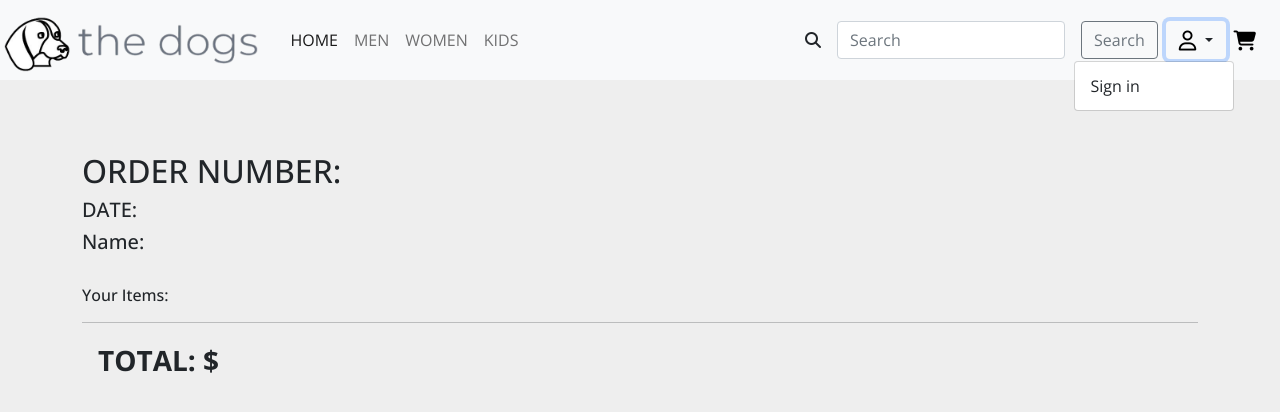
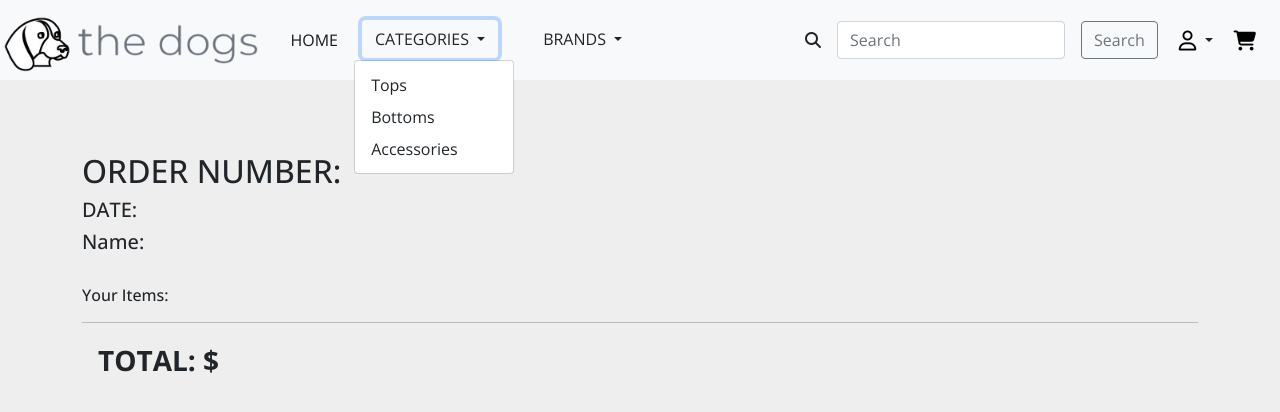
Before and after one commit to leongli/dogs, a PHP site: page /EECS4413FinalProject/orderSummary.php in a window 1280 px wide, after a click on "CATEGORIES". Shown: the top 412 px of the page. Run offline with PHP 8.4, Linux system fonts and the light colour scheme; data that the repository does not hold is empty.

Commit message:
created dropdowns for cat, brand in index, created input fields for addresses, & cont shopping links

```diff
--- a/EECS4413FinalProject/header.php
+++ b/EECS4413FinalProject/header.php
@@ -24,16 +24,32 @@
         <div class="collapse navbar-collapse" id="navbarSupportedContent">
             <ul class="navbar-nav mr-auto">
                 <li class="nav-item pl-3">
-                    <a class="nav-link active" aria-current="page" href="">HOME</a>
+                    <a class="nav-link active" aria-current="page" href="index.php">HOME</a>
                 </li>
                 <li class="nav-item pl-3">
-                    <a class="nav-link" href="#">MEN</a>
+                    <form action="index.php" method="get" class="dropdown px-3">
+                        <button class="btn btn-default dropdown-toggle " type="button" id="dropdownMenuButton1" data-bs-toggle="dropdown" aria-expanded="false">
+                            CATEGORIES
+                        </button>
+                        <ul class="dropdown-menu dropdown-menu-end" aria-labelledby="dropdownMenuButton1">
+                            <li><input type="submit" class="dropdown-item" name="search" value="Tops"></li>
+                            <li><input type="submit" class="dropdown-item" name="search" value="Bottoms"></li>
+                            <li><input type="submit" class="dropdown-item" name="search" value="Accessories"></li>
+                        </ul>
+                    </form>
+
                 </li>
                 <li class="nav-item pl-3">
-                    <a class="nav-link" href="#">WOMEN</a>
-                </li>
-                <li class="nav-item pl-3">
-                    <a class="nav-link" href="#">KIDS</a>
+                <form action="index.php" method="get" class="dropdown px-3">
+                        <button class="btn btn-default dropdown-toggle " type="button" id="dropdownMenuButton1" data-bs-toggle="dropdown" aria-expanded="false">
+                            BRANDS
+                        </button>
+                        <ul class="dropdown-menu" aria-labelledby="dropdownMenuButton1">
+                            <li><input type="submit" class="dropdown-item" name="search" value="Nike"></li>
+                            <li><input type="submit" class="dropdown-item" name="search" value="Old Navy"></li>
+                            <li><input type="submit" class="dropdown-item" name="search" value="A"></li>
+                        </ul>
+                    </form>
                 </li>
             </ul>
         </div>
```
Also changed, not shown: EECS4413FinalProject/index.php (+43 -2 lines), EECS4413FinalProject/shoppingcart.php (+5 -2 lines), EECS4413FinalProject/signup.php (+33 -4 lines).
